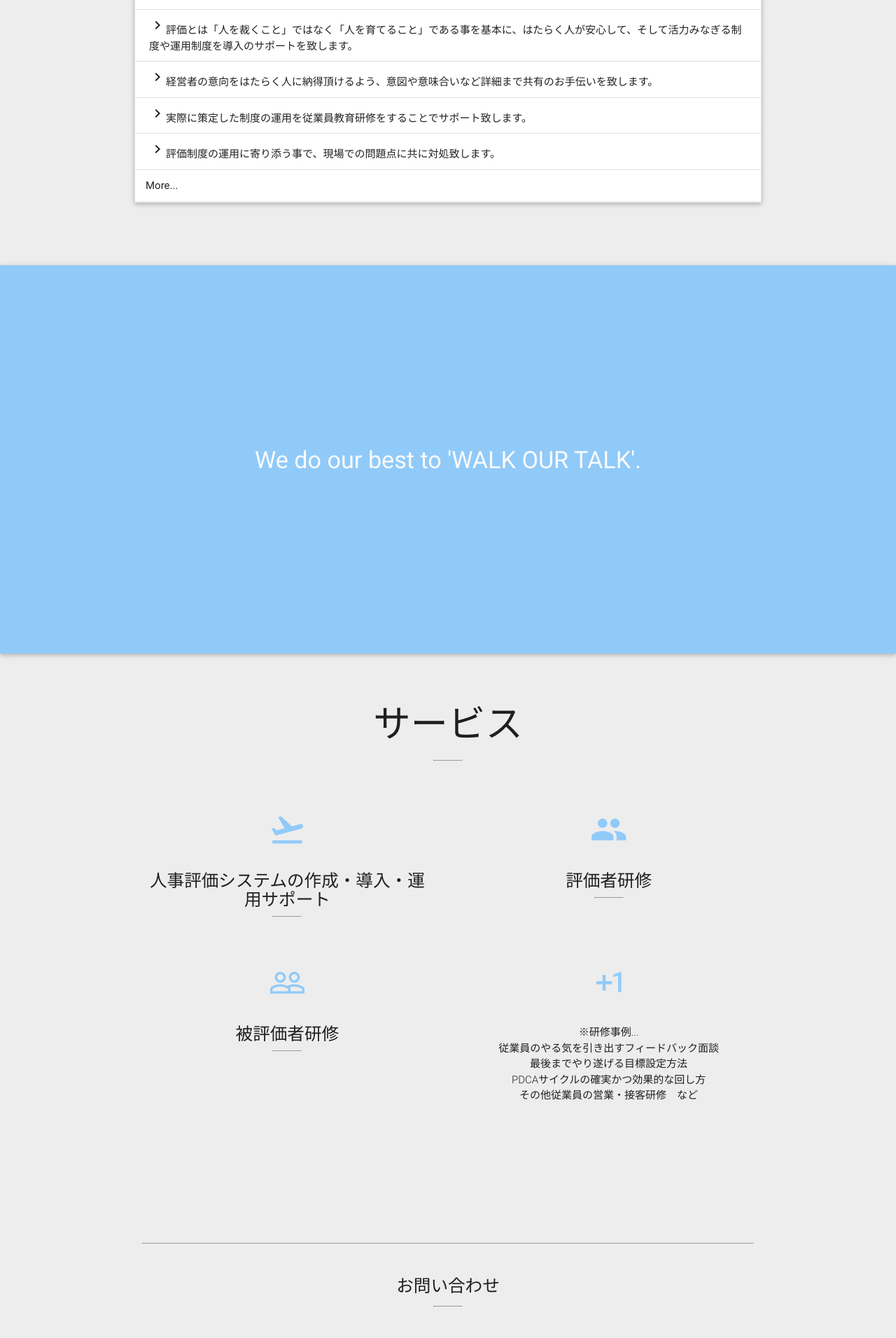
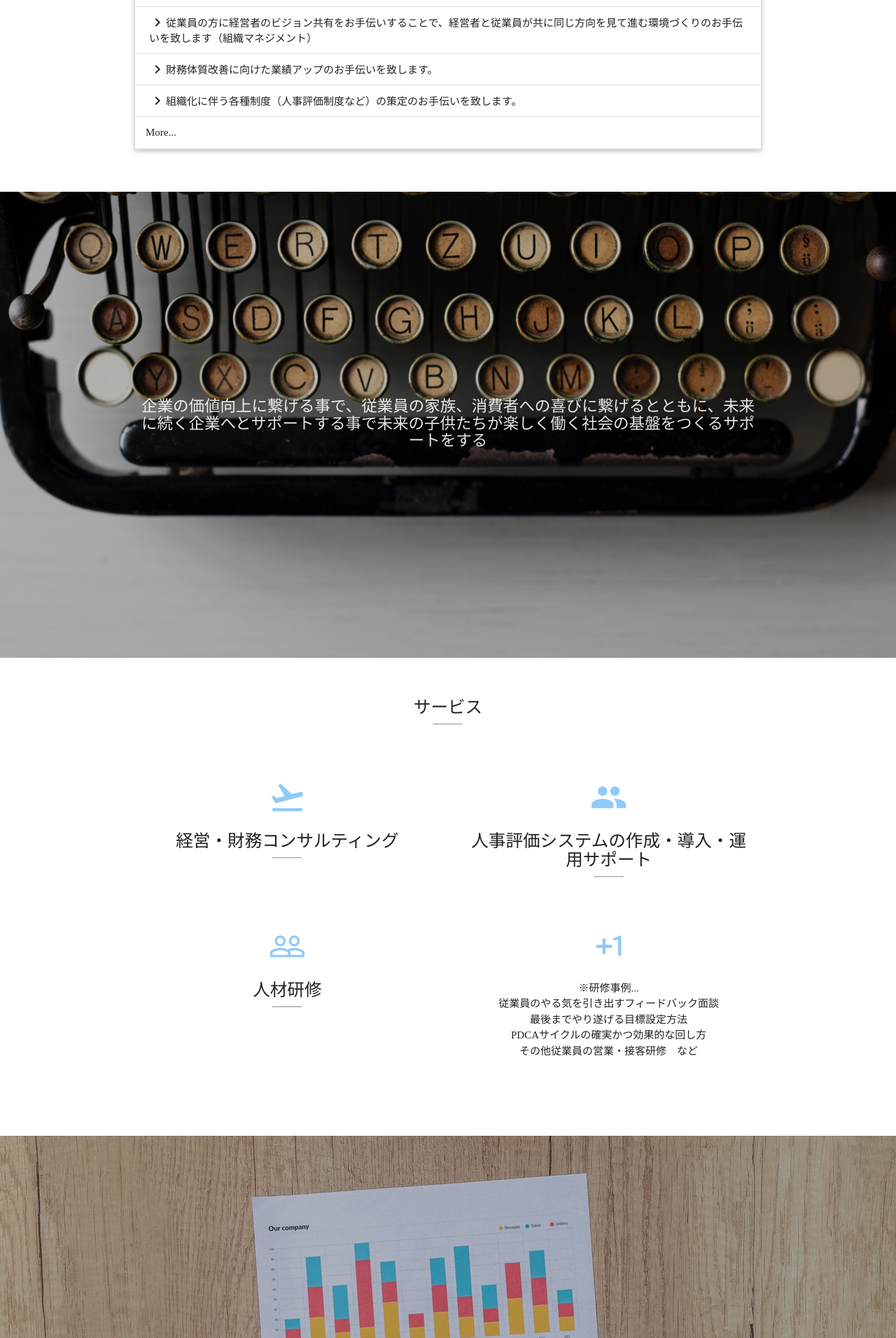
Before and after one commit to ikuto0608/template_html, a PHP site: page /index.html in a window 1280 px wide. Shown: the part 2269-4181 px from the top of the page at 70% size. Run offline with PHP 8.4, Linux system fonts and the light colour scheme; some libraries are stand-ins or nearby versions.

Commit message:
add images and modify html

```diff
--- a/css/style.css
+++ b/css/style.css
@@ -6,6 +6,11 @@
  * Made By MaterializeCSS.com
  */
 
+ html {
+   @import url(https://fonts.googleapis.com/earlyaccess/sawarabimincho.css);
+   font-family: 'Sawarabi Mincho';
+ }
+
 .icon-block {
   padding: 0 15px;
 }
@@ -13,13 +18,7 @@
 	font-size: inherit;
 }
 
-body, html
-{
-  background-color: #EDEDED !important;
-}
-
-hr
-{
+hr {
   width: 40px;
   margin-bottom: 5%;
 }
@@ -64,11 +63,6 @@ hr.nav_moblie {
 /* contact */
 hr.contact_border {
   width: 95%;
-}
-
-.contact
-{
-  margin: 10% 0 0 0;
 }
 
 .contact h5
@@ -125,12 +119,12 @@ hr.contact_border {
 
 /* footer */
 footer.page-footer {
- background-color: #EDEDED;
+  padding-top: 0;
+  background-color: #EDEDED;
 }
 
 footer.page-footer .footer-copyright {
- background-color: rgba(51, 51, 51, 0.08);
- line-height: 25px;
+  line-height: 25px;
 }
 
 nav .brand-logo p {
@@ -205,3 +199,10 @@ nav .brand-logo p {
 .navigation {
   background-color: rgba(158, 122, 122, 0.5);
 }
+
+.collection-item {
+}
+
+.material-icons {
+  vertical-align: bottom;
+}
--- a/index.html
+++ b/index.html
@@ -36,14 +36,21 @@
   </div>
 
   <div class="parallax-container valign-wrapper">
-    <div class="hero">
-      <img src="images/hero_1.jpg" />
+    <div class="section no-pad-bot">
+      <div class="container">
+        <div class="row center">
+          <h1 class="header col s12 light">未来へつなぐ</h1>
+        </div>
+      </div>
+    </div>
+    <div class="parallax">
+      <img src="images/background_1.jpg" class="background" />
     </div>
   </div>
 
   <div class="container message" id="message">
     <br /><br />
-    <h2 class="header center">代表メッセージ</h2>
+    <h5 class="header center">代表メッセージ</h2>
     <hr />
     <div class="section">
       <div class="row">
@@ -53,11 +60,11 @@
 初めまして。HPMコンサルティングの辻です。<br />
 私は、企業で働く方のひとりでも多くの方が「仕事」を通じて、自身のキャリアプランやライフプランを明確にもつ事が出来、企業と従業員が共に成長できる社会を構築する為に当社を建ち上げました。<br />
 <br />
-HPMとは私のコア業務でございます人事評価システムの導入・運用サポートを通じて<br />
-『Human resource（人的資源）の最大化を行い、企業のPerformanceとはたらく人のMotivation向上に繋げるパートナーとなれるよう邁進し続ける』という理念から来ております。<br />
+HPMとは私のコンサル業を通して<br />
+『Human resource（人的資源）の最大化を行い、企業のPerformanceとはたらく人のMotivation向上に繋げるパートナーとなれるよう邁進し続ける』という会社方針から来ております。<br />
 <br />
 仕事に対する価値観が多様化して来ている昨今、働き方というものが大きく変容してきております。企業と従業員が共に成長できる社会の為には、お互いが価値観の違いを認識し、寄り添い、前に進んで行く必要があると考えます。<br />
-弊社HPMコンサルティングは企業の成長とはたらく人のライフプラン実現の両方をサポートできるようより良いサービスを実現して参ります。
+弊社HPMコンサルティングは企業の成長とはたらく人のライフプラン実現の両方をサポートできるようより良いサービスを実現して参ります。<br />
             </p>
           </div>
         </div>
@@ -68,62 +75,85 @@ HPMとは私のコア業務でございます人事評価システムの導入
               <img src="images/ceo.jpg" alt="Branding" />
             </div>
           </div>
-          <p class="center">代表: 辻　雄太</p>
+          <p class="center">
+            <a href="http://tsujiconsul.blog.fc2.com/" target="_blank">
+              代表: 辻　雄太
+            </a>
+          </p>
         </div>
       </div>
     </div>
     <br><br>
   </div>
 
-  <div class="intro material_yellow z-depth-1">
-    <h4 class="grey-text text-lighten-5">We are invested in the latest Branding ideas.</h4>
+  <div class="parallax-container valign-wrapper">
+    <div class="section no-pad-bot">
+      <div class="container">
+        <div class="row center">
+          <h1 class="header col s12 light">経営者と従業員が１つの目標に向かって共に進み、組織が一体となって働く事に喜びを感じれる組織作りのサポートをする</h1>
+        </div>
+      </div>
+    </div>
+    <div class="parallax">
+      <img src="images/background_2.jpg" class="background" />
+    </div>
   </div>
 
   <br id="characteristic" />
   <div class="container detail">
-    <h2 class="header center">特徴</h2>
+    <h5 class="header center">特徴</h2>
     <hr />
     <ul class="collection collapsible" data-collapsible="accordion">
-      <li class="collection-item"><i class="material-icons">chevron_right</i>企業の戦略や人事ポリシー、業務内容に適した最適な評価制度の導入のお手伝いを致します。</li>
-      <li class="collection-item"><i class="material-icons">chevron_right</i>評価とは「人を裁くこと」ではなく「人を育てること」である事を基本に、はたらく人が安心して、そして活力みなぎる制度や運用制度を導入のサポートを致します。</li>
-      <li class="collection-item"><i class="material-icons">chevron_right</i>経営者の意向をはたらく人に納得頂けるよう、意図や意味合いなど詳細まで共有のお手伝いを致します。</li>
-      <li class="collection-item"><i class="material-icons">chevron_right</i>実際に策定した制度の運用を従業員教育研修をすることでサポート致します。</li>
-      <li class="collection-item"><i class="material-icons">chevron_right</i>評価制度の運用に寄り添う事で、現場での問題点に共に対処致します。</li>
+      <li class="collection-item"><i class="material-icons">chevron_right</i>経営者の方のビジョンの明確化のお手伝いを致します（ビジョン・理念などの策定）</li>
+      <li class="collection-item"><i class="material-icons">chevron_right</i>経営者の抱える漠然としたお金の悩みを解決するサポートを致します（財務体質改善）</li>
+      <li class="collection-item"><i class="material-icons">chevron_right</i>従業員の方に経営者のビジョン共有をお手伝いすることで、経営者と従業員が共に同じ方向を見て進む環境づくりのお手伝いを致します（組織マネジメント）</li>
+      <li class="collection-item"><i class="material-icons">chevron_right</i>財務体質改善に向けた業績アップのお手伝いを致します。</li>
+      <li class="collection-item"><i class="material-icons">chevron_right</i>組織化に伴う各種制度（人事評価制度など）の策定のお手伝いを致します。</li>
       <li>
         <div class="collapsible-header">
           More...
         </div>
         <div class="collapsible-body"><p>
-評価制度とは単に給与を決めたり、人を裁くためのものではありません。本来『人を褒める・育てるためのツール』であるべきだと考えます。<br />
-ツールと述べさせて頂いたのは、あくまで企業で適切に運用されて初めて活きてくるものであるからです。<br />
+従業員にもっと意識高く持って欲しい、私と同じ目線に何故なってもらえないんだろうという悩みを抱えられている経営者の方は少なくないのではないでしょうか？<br />
+従業員のモチベーションをあげたい、能力を伸ばしたいと思い、Off-JTを導入し研修を行っていられる方も多いと思います。一方で研修を導入したものの、期待していたほどの能力の向上やモチベーションのアップが見られなかったという方も多いと思います。<br />
 <br />
-スポーツに置き換えると分かりやすいかと思いますが、どれだけ良いゴルフクラブを所有してもプロゴルファーのようなスコアは出せません。どれだけ良いバットやグローブを所有してもメジャーリーガにはなれませんよね。<br />
-使用する方が適切な使い方をして初めてその道具の強みが活きてきます。<br />
+なぜそのような事が起こるのでしょうか？<br />
+それは経営者の方と従業員の方の価値観のズレからくるものだと考えております。<br />
+経営者の方は利益を上げたい、従業員の方は給料（人件費）を上げたいと違う部分に意識がいっていたり、経営者の方の思い（社会に貢献したい思いや従業員を幸せにしたいなど）が日々の業務に埋もれてしまい、意外と伝わっていなかったと言う事は多いです。<br />
 <br />
-人事評価制度も同様に評価する方、評価をされる方が適切な運用方法を学び、その為のスキルを習得し始めて最大限に活きて参ります。<br />
+ビジョンや従業員との共有が必要だと思っていても、日々の業務が忙しくてそこまで手が回らないといった企業様も多いと思います。<br />
+そんな時に経営者と従業員の方々のパイプ役、経営者の思いを一緒に伝えていく役としてお手伝いさせて頂きたいと思っております。<br />
 <br />
-高額なコンサルタント料を支払ったものの、運用できなかった、あまり効果が出た気がしないでは全く意味がありません。<br />
-<br />
-そのために弊社では導入から運用のサポートまでさせて頂き、本当の意味で企業のパートナーとなるべく尽力させて頂きます。
+経営者と従業員の方が共に同じ方向を見て進み、業績も従業員のモチベーションや能力も合わせて向上できるような体質作りを是非一緒にお手伝いさせてください。<br />
         </p></div>
       </li>
     </ul>
+    <br /><br />
   </div>
 
-  <div class="intro material_blue z-depth-1">
-    <h4 class="grey-text text-lighten-5">We do our best to 'WALK OUR TALK'.</h4>
+  <div class="parallax-container valign-wrapper">
+    <div class="section no-pad-bot">
+      <div class="container">
+        <div class="row center">
+          <h1 class="header col s12 light">企業の価値向上に繋げる事で、従業員の家族、消費者への喜びに繋げるとともに、未来に続く企業へとサポートする事で未来の子供たちが楽しく働く社会の基盤をつくるサポートをする</h1>
+        </div>
+      </div>
+    </div>
+    <div class="parallax">
+      <img src="images/background_3.jpg" class="background" />
+    </div>
   </div>
 
-  <div class="container service" id="service">
+  <div class="container service" id="mission">
     <br /><br />
-    <h2 class="header center">サービス</h2>
+    <h5 class="header center">サービス</h2>
     <hr />
     <div class="section">
       <div class="row">
         <div class="col s12 m6">
           <div class="icon-block">
             <h2 class="center blue-text text-lighten-3"><i class="material-icons">flight_takeoff</i></h2>
-            <h5 class="center">人事評価システムの作成・導入・運用サポート</h5>
+            <h5 class="center">経営・財務コンサルティング</h5>
             <hr />
           </div>
         </div>
@@ -131,7 +161,7 @@ HPMとは私のコア業務でございます人事評価システムの導入
         <div class="col s12 m6">
           <div class="icon-block">
             <h2 class="center blue-text text-lighten-3"><i class="material-icons">people</i></h2>
-            <h5 class="center">評価者研修</h5>
+            <h5 class="center">人事評価システムの作成・導入・運用サポート</h5>
             <hr />
           </div>
         </div>
@@ -141,7 +171,7 @@ HPMとは私のコア業務でございます人事評価システムの導入
           <div class="col s12 m6">
             <div class="icon-block">
               <h2 class="center blue-text text-lighten-3"><i class="material-icons">people_outline</i></h2>
-            <h5 class="center">被評価者研修</h5>
+              <h5 class="center">人材研修</h5>
               <hr />
             </div>
           </div>
@@ -161,14 +191,33 @@ PDCAサイクルの確実かつ効果的な回し方<br />
       </div>
       <br><br>
     </div>
+  </div>
 
-  <div class="row contact" id="contact">
-    <hr class="contact_border" />
+  <div class="parallax-container valign-wrapper">
+    <div class="section no-pad-bot">
+      <div class="container">
+        <div class="row center">
+          <h1 class="header col s12 light">常に相手の利益を中心において、価値や喜びを提供できる人であり続け、その喜びを共有できる
+企業の一員として、企業や従業員の喜びの共有の為に共に歩み成長する</h1>
+        </div>
+      </div>
+    </div>
+    <div class="parallax">
+      <img src="images/background_4.jpg" class="background" />
+    </div>
+  </div>
+
+  <br /><br />
+
+  <div class="container contact" id="contact">
     <h5>お問い合わせ</h5>
     <hr />
-
+    <div class="section">
+      <div class="row">
+        <div class="col s12 m12">
+          <div class="icon-block">
             <h6 class="mdi-action-home">Step1 お問い合わせ</h6>
-    <p>
+            <p class="light">
 メールにてお問い合わせください。<br />
 折り返しこちらからご連絡させて頂きます。<br />
 <br />
@@ -177,21 +226,25 @@ PDCAサイクルの確実かつ効果的な回し方<br />
 mail: no.cross.no.crown.yt@gmail.com<br />
             </p>
             <h6 class="mdi-hardware-phone-android">Step2 面談</h6>
-    <p>
+            <p class="light">
 ご相談内容を伺い、事業内容や会社の規模等をヒアリングさせて頂きます。<br />
 お話を充分に伺ったうえで、お客様に一番合ったサービスのご提案と報酬の説明をさせて頂きます。<br />
 ご不明な点があれば、納得いくまでご質問ください。<br />
 ご相談頂くだけでも全く問題ありませんので、お気軽にご相談頂ければと思います。<br />
             </p>
             <h6 class="mdi-action-open-in-browser">Step3</h6>
-    <p>
+            <p class="light">
 お客様が納得いただき、「弊社に委託したい」とご希望頂きましたら契約成立です。
             </p>
+          </div>
+        </div>
+      </div>
+    </div>
   </div>
 
   <footer class="page-footer">
     <div class="footer-copyright">
-      <p class="black-text center">Mohr Good Ideas</p>
+      <p class="black-text center">®️HPM コンサルティング</p>
     </div>
   </footer>
 
--- a/js/index.js
+++ b/js/index.js
@@ -1,3 +1,9 @@
+(function($){
+  $(function(){
+    $('.parallax').parallax();
+  });
+})(jQuery);
+
 $(function(){
   var navMoblie = $("#nav-mobile");
   navMoblie.on("click", "a", null, function () {
```
Also changed, not shown: images/background_1.jpg (added), images/background_3.jpg (added), images/background_4.jpg (added), 1 other file. Lines whose indentation alone changed are shown as unchanged.
